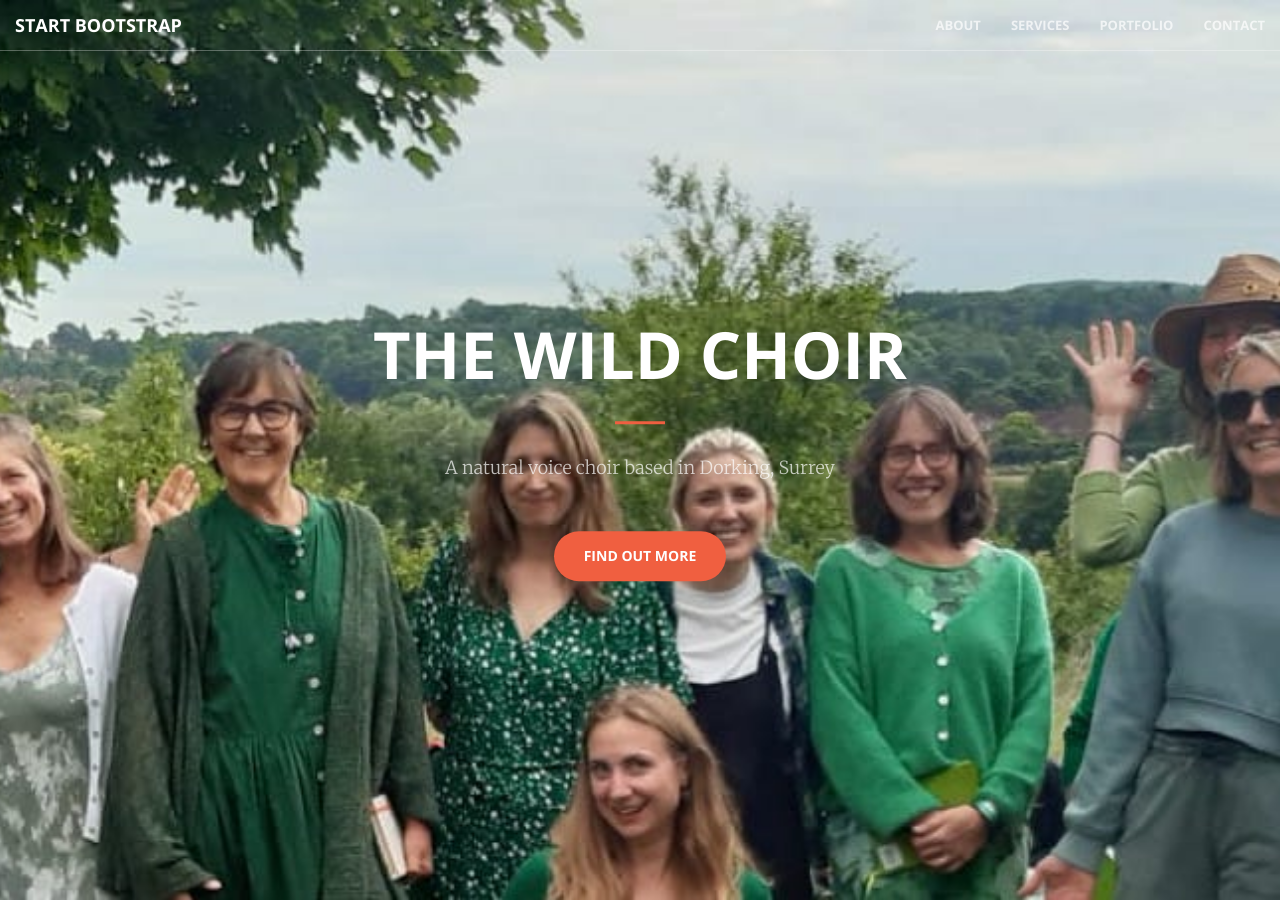
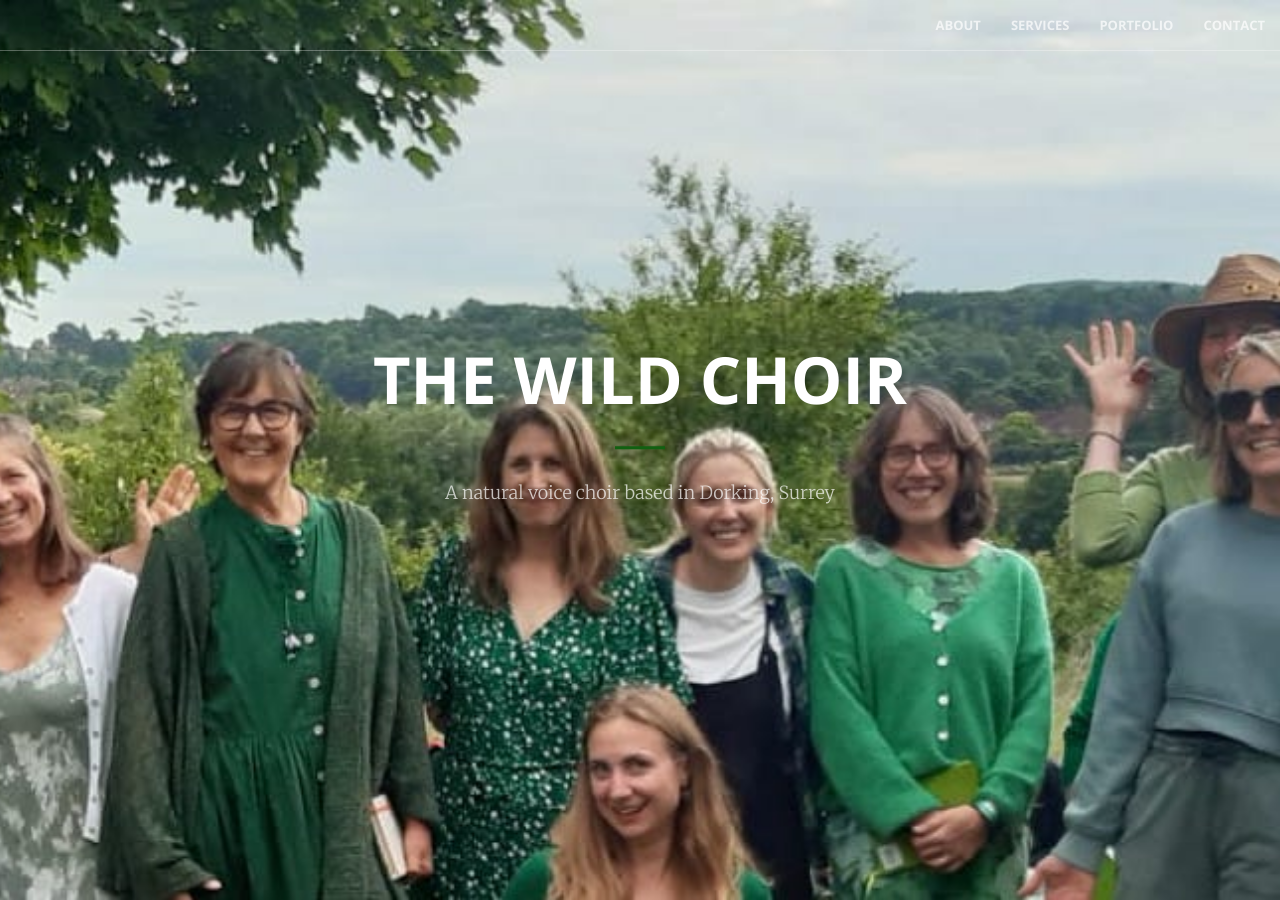
Before and after one commit to thewildchoir/thewildchoir-website, a Jekyll site: the page built from index.html, in a window 1280 px wide and 900 px high. Built offline with Jekyll 4.4.1, drawn with Linux system fonts in a browser that asks for light colours; some of the changed text lies outside the part shown.

Commit message:
Design tweaks

```diff
--- a/_includes/call-to-action.html
+++ b/_includes/call-to-action.html
@@ -4,8 +4,11 @@
             <div class="col-lg-8 col-lg-offset-2 text-center">
                 <h2 class="section-heading">We've got what you need!</h2>
                 <hr class="light">
-                <p class="text-faded">Start Bootstrap has everything you need to get your new website up and running in no time! All of the templates and themes on Start Bootstrap are open source, free to download, and easy to use. No strings attached!</p>
-                <a href="#" class="btn btn-default btn-xl">Get Started!</a>
+                <p class="text-faded">We are a friendly and slightly wild choir who sing strong harmony arrangements of music that you might call folk from diverse cultures and traditions. We sing to the seasons, the elements and with our hearts. All levels of singing ability are welcome and songs are taught by ear.</p>
+
+                <p class="text-faded">Sessions are lead by Natural Voice Choir leader Philippa Snell and run during term times. We meet in the beautiful Quaker Meeting House in central Dorking on Tuesdays at 7. In the summer term we sing outside in the woods. Philippa firmly believes that everyone with a voice can sing and that making music together is connecting, uplifting and good for the soul.</p>
+
+                <p class="text-faded">Most terms will have 6 weeks of 'Drop in' sessions where anyone can try the choir out,  then the following block of 6/7 weeks will be booking only and we will work towards a performance (discount for booking the whole term in advance).</p>
             </div>
         </div>
     </div>
--- a/_includes/head.html
+++ b/_includes/head.html
@@ -6,7 +6,7 @@
     <meta name="description" content="">
     <meta name="author" content="">
 
-    <title>Creative - Start Bootstrap Theme</title>
+    <title>The Wild Choir</title>
 
     <!-- Bootstrap Core CSS -->
     <link rel="stylesheet" href="css/bootstrap.min.css" type="text/css">
--- a/_includes/header.html
+++ b/_includes/header.html
@@ -4,7 +4,6 @@
             <h1>The Wild Choir</h1>
             <hr>
             <p>A natural voice choir based in Dorking, Surrey</p>
-            <a href="#about" class="btn btn-primary btn-xl page-scroll">Find Out More</a>
         </div>
     </div>
 </header>
--- a/_includes/nav.html
+++ b/_includes/nav.html
@@ -8,7 +8,6 @@
                 <span class="icon-bar"></span>
                 <span class="icon-bar"></span>
             </button>
-            <a class="navbar-brand page-scroll" href="#page-top">Start Bootstrap</a>
         </div>
 
         <!-- Collect the nav links, forms, and other content for toggling -->
--- a/css/main.scss
+++ b/css/main.scss
@@ -34,7 +34,7 @@
 // }
 
 // variables.less
-$theme-primary: #F05F40;
+$theme-primary: #116011;
 $theme-dark: #222;
 
 // Import partials from `sass_dir` (defaults to `_sass`)
```
